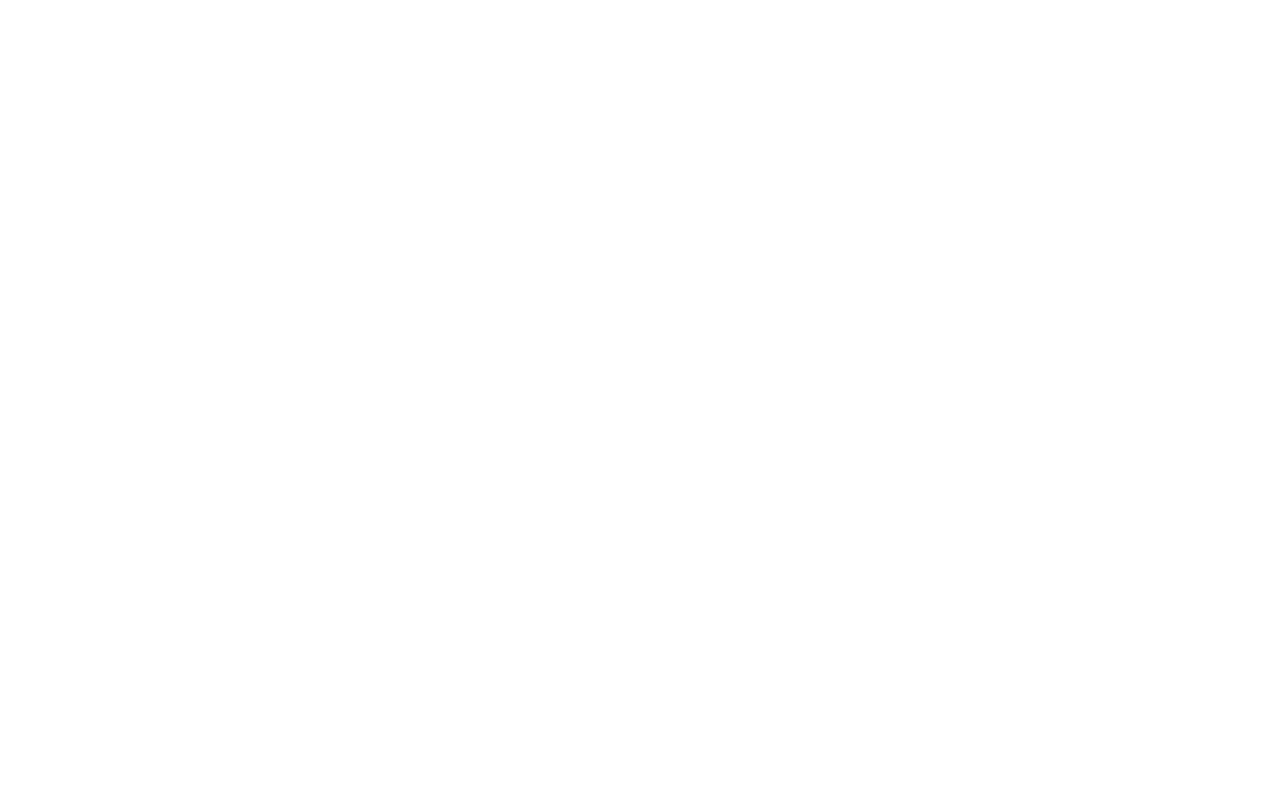
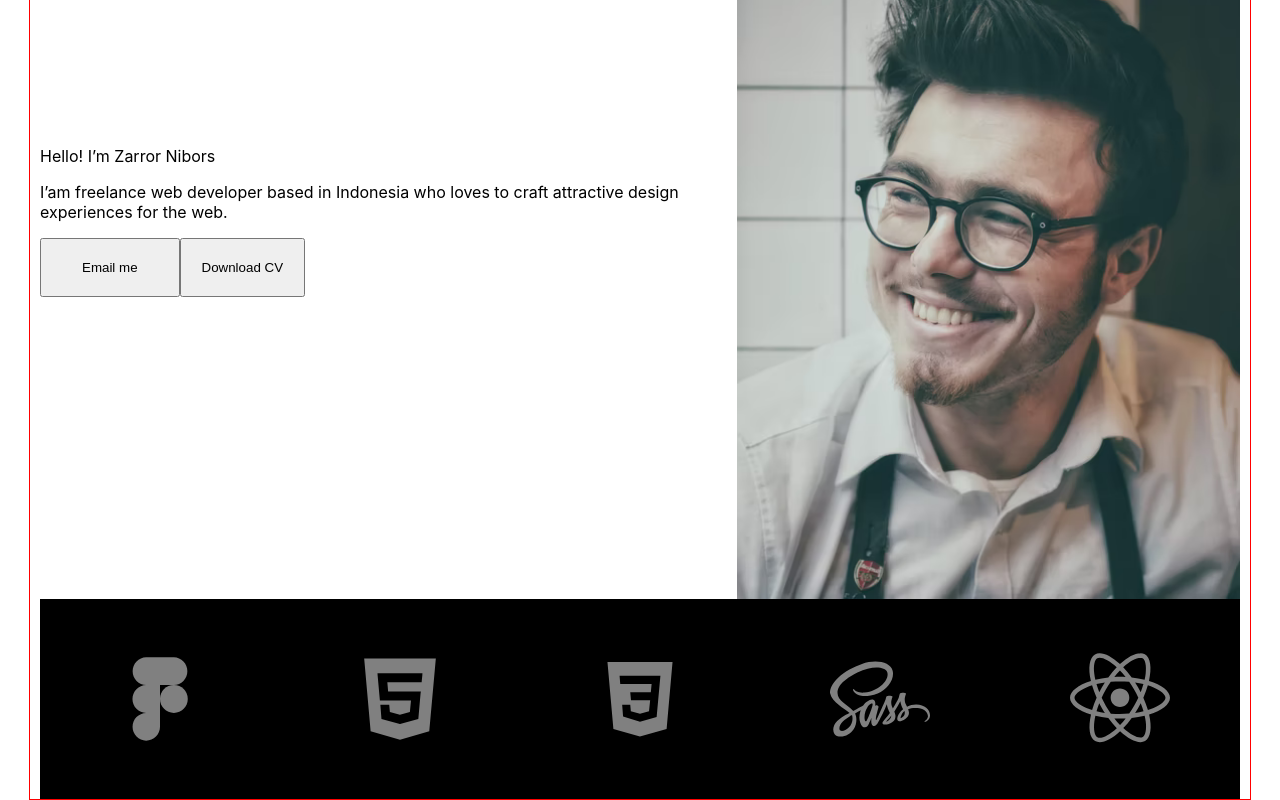
Before and after one commit to an-kulinich/portfolio, a React app: page / in a window 1280 px wide. Shown: the part 209-1009 px from the top of the page. Before the commit the page ends 800 px from the top, so only its background shows below. Built offline with nearby package versions, Linux system fonts and the light colour scheme.

Commit message:
Add Main and Skills blocks

```diff
--- a/src/App.tsx
+++ b/src/App.tsx
@@ -1,11 +1,18 @@
 import './App.css';
+import {Container} from "./components/Container";
 import {Header} from "./layout/header/Header";
+import {Main} from "./layout/sections/main/Main";
+import {Skills} from "./layout/sections/skills/Skills";
 
 
 function App() {
     return (
         <div className="App">
-            <Header/>
+            <Container>
+                <Header/>
+                <Main/>
+                <Skills/>
+            </Container>
         </div>
     );
 }
--- a/src/components/Container.ts
+++ b/src/components/Container.ts
@@ -1,7 +1,7 @@
 import styled from "styled-components";
 
 export const Container = styled.div`
-    max-width: 1180px;
+    max-width: 1200px;
     width: 100%;
     max-height: 100%;
     padding: 0px 10px;
--- a/src/components/FlexWrapper.tsx
+++ b/src/components/FlexWrapper.tsx
@@ -7,7 +7,7 @@ type FlexWrapperPropsType = {
     wrap?: string;
 }
 
-export const FlexWrapper= styled.div<FlexWrapperPropsType>`
+export const FlexWrapper = styled.div<FlexWrapperPropsType>`
     display: flex;
     flex-direction: ${props => props.direction || 'row'};
     justify-content: ${props => props.justify || 'flex-start'};
--- /dev/null
+++ b/src/components/Icon/Icon.tsx
@@ -0,0 +1,17 @@
+import iconsSprite from "../../assets/img/iconsSprite.svg";
+
+type SkillsPropsType = {
+    iconId: string,
+    width?: string,
+    height?: string,
+    viewBox?: string
+}
+
+export const Icon = (props: SkillsPropsType) => {
+    return (
+        <svg width={props.width || "100"} height={props.height || "100"} viewBox={props.viewBox || "0 0 100 100"}
+             fill="none" xmlns="http://www.w3.org/2000/svg">
+            <use xlinkHref={`${iconsSprite}#${props.iconId}`}/>
+        </svg>
+    );
+};
--- a/src/layout/header/Header.tsx
+++ b/src/layout/header/Header.tsx
@@ -12,13 +12,11 @@ const headerMenuItems = [
 export const Header = () => {
     return (
         <StyledHeader>
-            <Container>
-                <FlexWrapper justify="space-between" align={"center"}>
-                    <Logo>Logo</Logo>
-                    <HeaderMenu headerMenuItems={headerMenuItems}/>
-                    <ContactButton>Contact me</ContactButton>
-                </FlexWrapper>
-            </Container>
+            <FlexWrapper justify="space-between" align={"center"}>
+                <Logo>Logo</Logo>
+                <HeaderMenu headerMenuItems={headerMenuItems}/>
+                <ContactButton>Contact me</ContactButton>
+            </FlexWrapper>
         </StyledHeader>
     );
 };
--- a/src/layout/header/headerMenu/HeaderMenu.tsx
+++ b/src/layout/header/headerMenu/HeaderMenu.tsx
@@ -1,5 +1,4 @@
 import styled from "styled-components";
-import {FlexWrapper} from "../../../components/FlexWrapper";
 
 export const HeaderMenu = (props: { headerMenuItems: Array<string> }) => {
     return (
--- /dev/null
+++ b/src/layout/sections/main/Main.tsx
@@ -0,0 +1,58 @@
+import styled from "styled-components";
+import {Container} from "../../../components/Container";
+import {FlexWrapper} from "../../../components/FlexWrapper";
+import Avatar from "./../../../assets/img/photo.jpg"
+
+export const Main = () => {
+    return (
+        <StyledMain>
+            <FlexWrapper>
+                <FlexWrapper direction={"column"} justify={"center"}>
+                    <Name>
+                        Hello!
+                        I’m Zarror Nibors
+                    </Name>
+                    <Description>
+                        I’am freelance web developer based in Indonesia who loves to craft attractive design
+                        experiences for the web.
+                    </Description>
+                    <FlexWrapper>
+                        <EmailBtn>
+                            Email me
+                        </EmailBtn>
+                        <DownloadBtn>
+                            Download CV
+                        </DownloadBtn>
+                    </FlexWrapper>
+                </FlexWrapper>
+                <Photo src={Avatar} alt="Photo"/>
+            </FlexWrapper>
+        </StyledMain>
+    );
+};
+
+const StyledMain = styled.section`
+
+`
+
+const Name = styled.span`
+
+`
+
+const Description = styled.p`
+
+`
+
+const EmailBtn = styled.button`
+    max-width: 200px;
+    padding: 20px 40px;
+`
+
+const DownloadBtn = styled.button`
+    max-width: 200px;
+    padding: 10px 20px;
+`
+
+const Photo = styled.img`
+    width: 50%;
+`
--- /dev/null
+++ b/src/layout/sections/skills/Skills.tsx
@@ -0,0 +1,23 @@
+import styled from "styled-components";
+import {Icon} from "../../../components/Icon/Icon";
+
+export const Skills = () => {
+    return (
+        <StyledSkills>
+                <Icon iconId={"figma"}/>
+                <Icon iconId={"html"}/>
+                <Icon iconId={"css"}/>
+                <Icon iconId={"sass"}/>
+                <Icon iconId={"react"}/>
+        </StyledSkills>
+    );
+};
+
+const StyledSkills = styled.section`
+    display: flex;
+    align-items: center;
+    justify-content: space-around;
+    width: 100%;
+    height: 200px;
+    background-color: #000000;
+`
```
Also changed, not shown: src/assets/img/iconsSprite.svg (renamed from src/assets/img/icons-sprite.svg).
